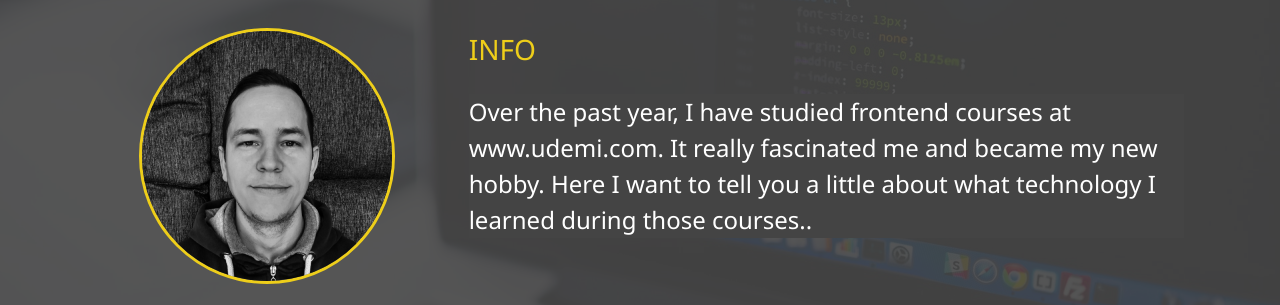
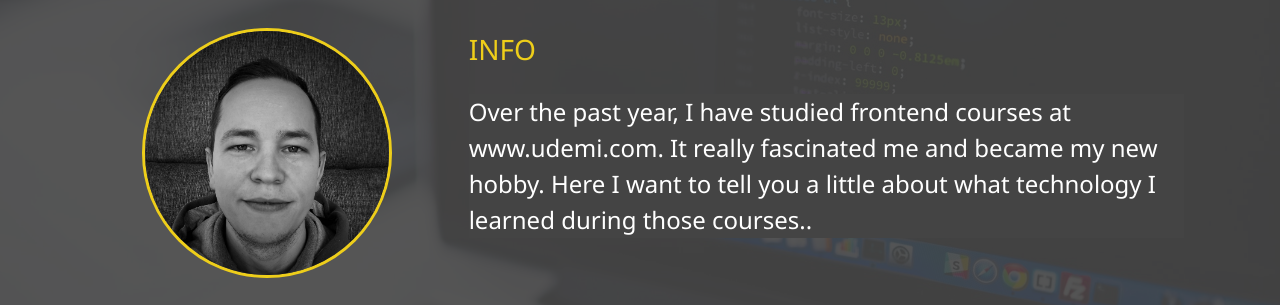
Before and after one commit to alexey-varnavsky/my-portfolio, a website: page dist/about.html in a window 1280 px wide. Shown: the part 286-591 px from the top of the page. Drawn offline with Linux system fonts and the light colour scheme.

Commit message:
Deleted some images and added some, also changed photo

```diff
--- a/scss/_menu.scss
+++ b/scss/_menu.scss
@@ -92,7 +92,7 @@
     .portrait {
       width: 250px;
       height: 250px;
-      background: url('../img/alexey-3.jpg');
+      background: url('../img/alexey-big2.jpg');
       background-size: cover;
       border-radius: 50%;
       border: solid 3px $secondary-color;
--- a/scss/main.scss
+++ b/scss/main.scss
@@ -89,6 +89,9 @@ main {
   .bio-image {
     grid-area: bioimage;
     margin: auto;
+    transform: scale(1);
+    width: 250px;
+    height: 250px;
     border-radius: 50%;
     border: $secondary-color 3px solid;
   }
```
Also changed, not shown: dist/about.html, dist/css/main.css, dist/img/alexey-3.jpg (deleted), dist/img/alexey-big2.jpg (added), dist/img/background-2.jpg (deleted), dist/img/portrait.jpg (deleted), dist/img/portrait_small.jpg (deleted), 1 other file.
